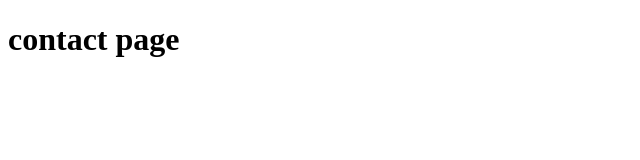
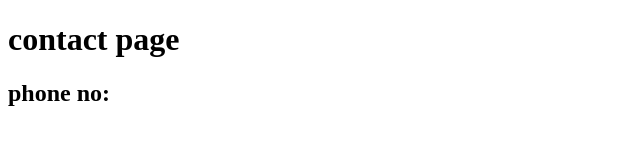
Before and after one commit to sanikaduvva01/rtc-project, a plain HTML site: page pages/contact.html in a window 1280 px wide. Shown: the whole page, without its empty margins (0-640 px from the left). Drawn offline with Linux system fonts and the light colour scheme.

Commit message:
contact page created

```diff
--- a/pages/contact.html
+++ b/pages/contact.html
@@ -6,5 +6,6 @@
 </head>
 <body>
     <h1>contact page</h1>
+    <h2>phone no:</h2>
 </body>
 </html>
```
